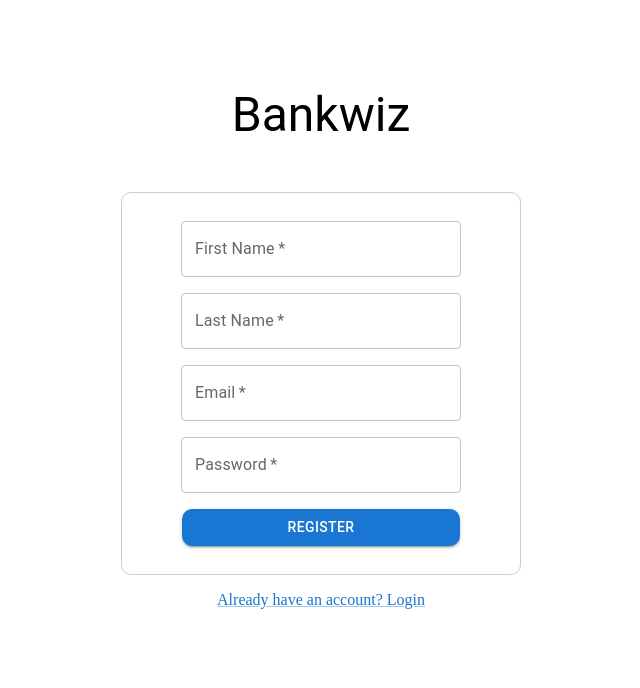
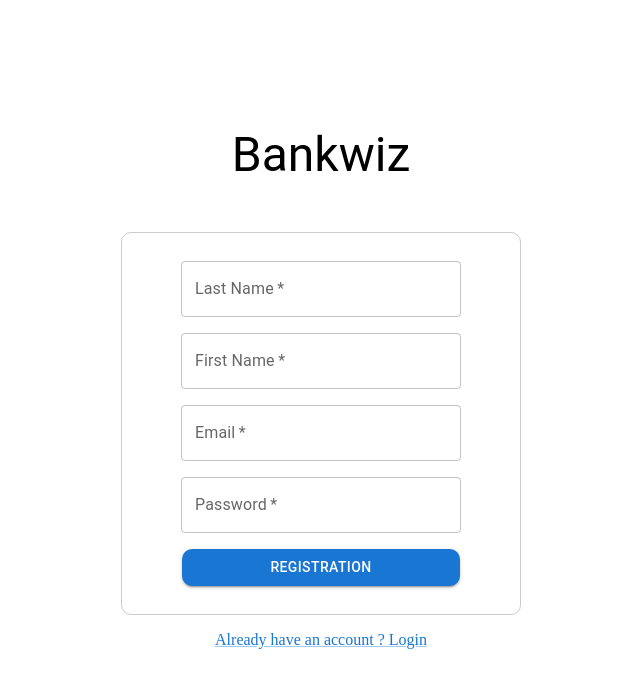
Before and after one commit to jbwittner/bankwiz_front, a Next.js app: page /registration in a window 1280 px wide. Shown: the top 688 px of the page, without its empty margins (319-959 px from the left). Built offline with nearby package versions, Linux system fonts and the light colour scheme; what @jbwittner/bankwiz_openapi-client would draw is missing.

Commit message:
Future self, please forgive me and don't hit me with the baseball bat again!

```diff
--- a/src/component/TextField.tsx
+++ /dev/null
@@ -1,26 +0,0 @@
-import { TextField } from '@mui/material';
-import React, { ChangeEventHandler } from 'react';
-
-interface SimpleTextFieldProps {
-  label: string;
-  value: string;
-  onChange: ChangeEventHandler<HTMLInputElement>;
-  required?: boolean;
-  id?: string;
-  type?: string;
-}
-
-const SimpleTextField = (props: SimpleTextFieldProps) => {
-  return (
-    <TextField
-      label={props.label}
-      value={props.value}
-      onChange={props.onChange}
-      required={props.required}
-      id={props.id}
-      type={props.type}
-    />
-  );
-}
-
-export default SimpleTextField;
--- a/src/pages/registration.tsx
+++ b/src/pages/registration.tsx
@@ -2,34 +2,24 @@ import React, { useState } from 'react';
 import { TextField, Button, Box, Link, Typography } from '@mui/material';
 import { useCreateUser } from '@/hook/AuthHook';
 import Head from 'next/head';
-import SimpleTextField from '@/component/TextField';
+import { useRouter } from 'next/router';
 
+/* eslint-disable */
 interface RegistrationFormProps {
-  // eslint-disable-next-line no-unused-vars
   onSubmit: (
+    lastName: string,
     firstName: string,
-    lastName: string,
     email: string,
     password: string,
   ) => void;
 }
+/* eslint-enable */
 
-
-const RegistrationForm = (props: RegistrationFormProps) => {
+const LoginForm = (props: RegistrationFormProps) => {
+  const [email, setEmail] = useState('');
   const [firstName, setFirstName] = useState('');
   const [lastName, setLastName] = useState('');
-  const [email, setEmail] = useState('');
   const [password, setPassword] = useState('');
-
-  const handleFirstNameChange = (
-    event: React.ChangeEvent<HTMLInputElement>,
-  ) => {
-    setFirstName(event.target.value);
-  };
-
-  const handleLastNameChange = (event: React.ChangeEvent<HTMLInputElement>) => {
-    setLastName(event.target.value);
-  };
 
   const handleEmailChange = (event: React.ChangeEvent<HTMLInputElement>) => {
     setEmail(event.target.value);
@@ -39,9 +29,19 @@ const RegistrationForm = (props: RegistrationFormProps) => {
     setPassword(event.target.value);
   };
 
+  const handleLastNameChange = (event: React.ChangeEvent<HTMLInputElement>) => {
+    setLastName(event.target.value);
+  };
+
+  const handleFirstNameChange = (
+    event: React.ChangeEvent<HTMLInputElement>,
+  ) => {
+    setFirstName(event.target.value);
+  };
+
   const handleSubmit = (event: React.FormEvent<HTMLFormElement>) => {
     event.preventDefault();
-    props.onSubmit(firstName, lastName, email, password);
+    props.onSubmit(lastName, firstName, email, password);
   };
 
   return (
@@ -61,28 +61,28 @@ const RegistrationForm = (props: RegistrationFormProps) => {
       noValidate
       autoComplete="off"
     >
-      <SimpleTextField
+      <TextField
+        required
+        id="lastName"
+        label="Last Name"
+        value={lastName}
+        onChange={handleLastNameChange}
+      />
+      <TextField
         required
         id="firstName"
         label="First Name"
         value={firstName}
         onChange={handleFirstNameChange}
       />
-      <SimpleTextField
-        required
-        id="lastName"
-        label="Last Name"
-        value={lastName}
-        onChange={handleLastNameChange}
-      />
-      <SimpleTextField
+      <TextField
         required
         id="email"
         label="Email"
         value={email}
         onChange={handleEmailChange}
       />
-      <SimpleTextField
+      <TextField
         required
         id="password"
         label="Password"
@@ -91,27 +91,29 @@ const RegistrationForm = (props: RegistrationFormProps) => {
         onChange={handlePasswordChange}
       />
       <Button type="submit" variant="contained">
-        Register
+        Registration
       </Button>
     </Box>
   );
 };
 
 const RegistrationPage = () => {
-  const { sendRequest: registerUser } = useCreateUser();
+  const { sendRequest: createUser } = useCreateUser();
+  const { push } = useRouter();
 
-  const handleRegistrationFormSubmit = (
+  const handleLoginFormSubmit = async (
+    lastName: string,
     firstName: string,
-    lastName: string,
     email: string,
     password: string,
   ) => {
-    registerUser({
+    await createUser({
+      lastName: lastName,
       firstName: firstName,
-      lastName: lastName,
       email: email,
       password: password,
     });
+    push('/');
   };
 
   return (
@@ -122,7 +124,7 @@ const RegistrationPage = () => {
       <main>
         <Box
           sx={{
-            height: '85vh',
+            height: '95vh',
             display: 'flex',
             flexDirection: 'column',
             alignItems: 'center',
@@ -133,10 +135,10 @@ const RegistrationPage = () => {
             Bankwiz
           </Typography>
           <Box sx={{ width: '400px', height: 'auto', mt: 4 }}>
-            <RegistrationForm onSubmit={handleRegistrationFormSubmit} />
+            <LoginForm onSubmit={handleLoginFormSubmit} />
           </Box>
           <Box mt={2}>
-            <Link href="/">Already have an account? Login</Link>
+            <Link href="/">Already have an account ? Login</Link>
           </Box>
         </Box>
       </main>
```
Also changed, not shown: src/pages/index.tsx (+7 -8 lines).
